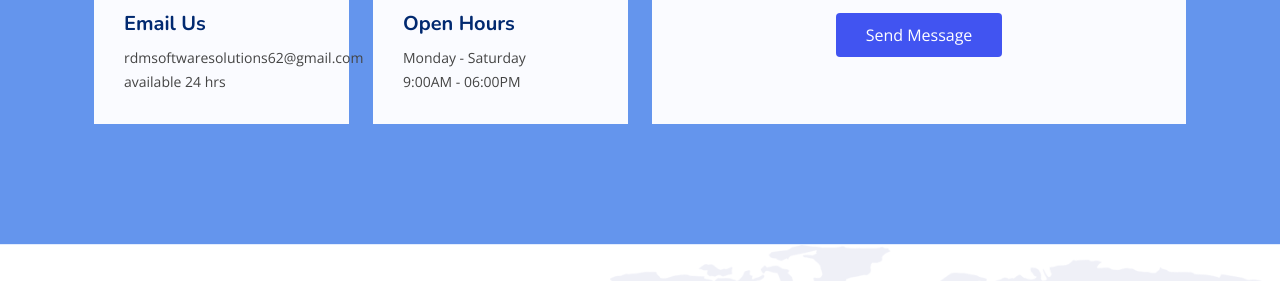
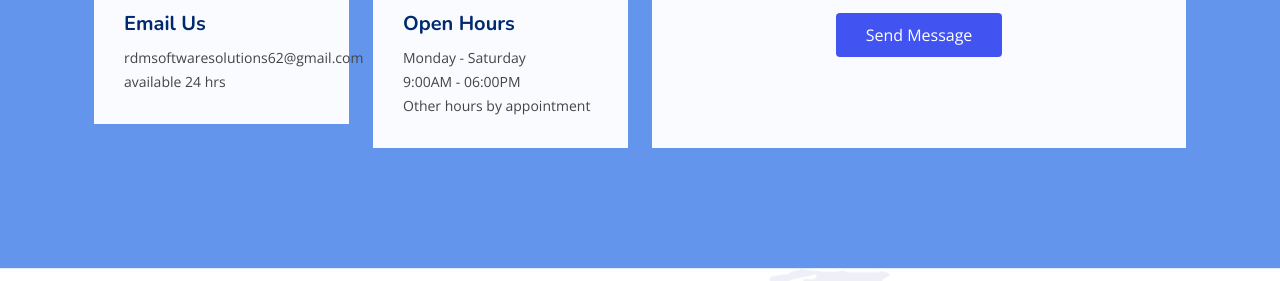
Before and after one commit to rmccabeny/RDM-Soft-Solutions, a website: page index.html in a window 1280 px wide. Shown: the part 6413-6694 px from the top of the page. Drawn offline with nearby package versions, Linux system fonts and the light colour scheme.

Commit message:
update file

```diff
--- a/index.html
+++ b/index.html
@@ -634,6 +634,7 @@
                       <i class="bi bi-clock"></i>
                       <h3>Open Hours</h3>
                       <p>Monday - Saturday<br>9:00AM - 06:00PM</p>
+                      <p>Other hours by appointment</p>
                     </div>
                   </div>
                 </div>
```
